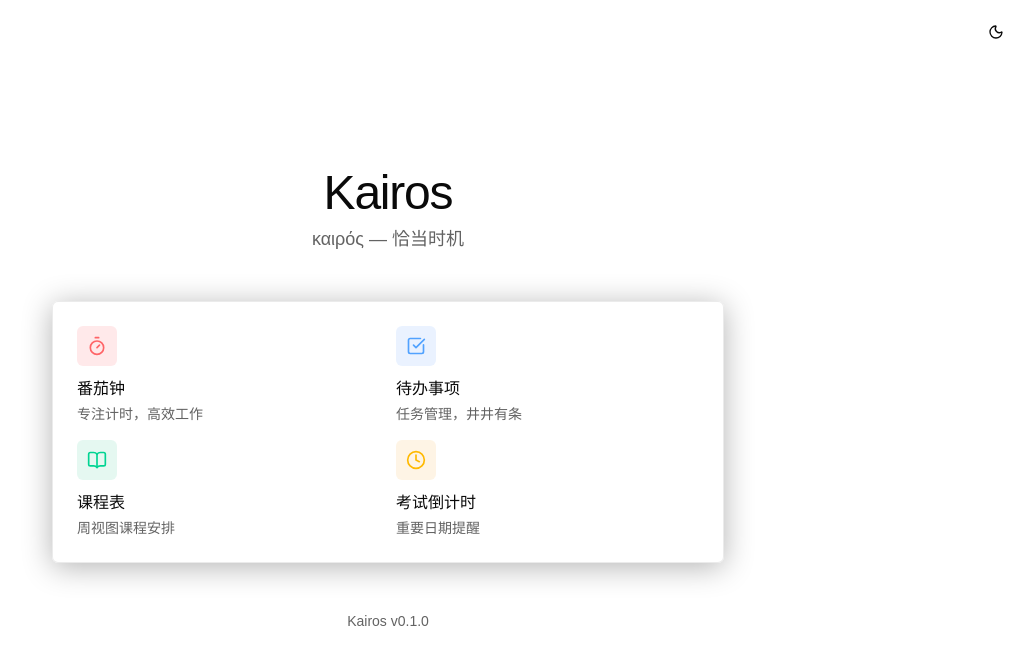
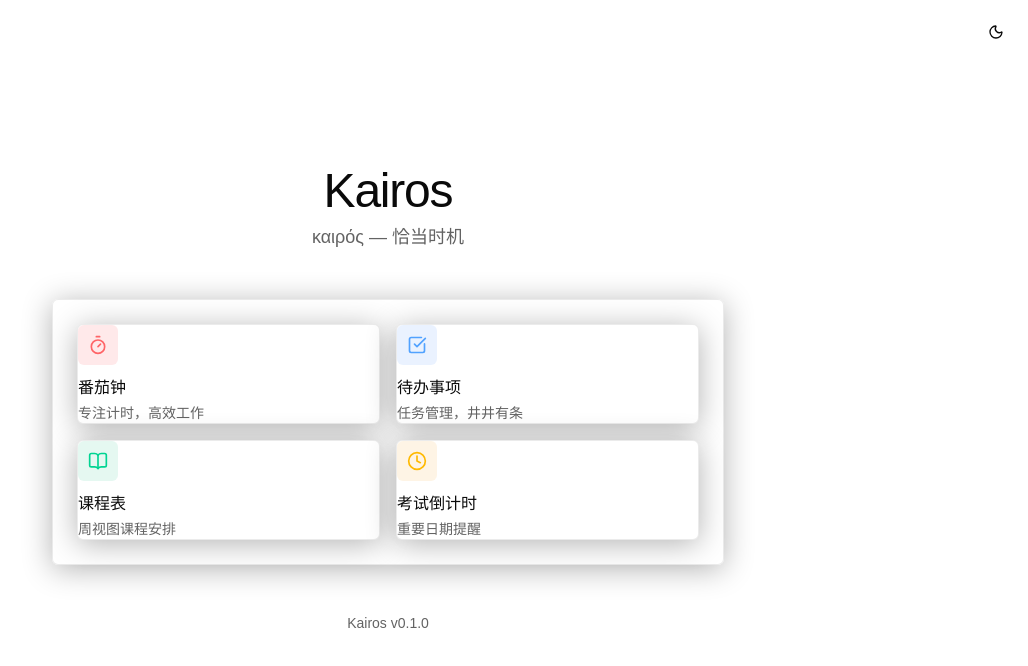
Before and after one commit to LogicShao/Kairos, a React (Vite) app: page / in a window 1280 px wide. Shown: the top 666 px of the page, without its empty margins (252-1280 px from the left). Built offline with nearby package versions, Linux system fonts and the light colour scheme.

Commit message:
fix: improve dark mode card contrast and text readability

```diff
--- a/src/App.tsx
+++ b/src/App.tsx
@@ -67,12 +67,12 @@ function App() {
         </p>
       </div>
 
-      <AcrylicPanel className="p-6 w-full max-w-2xl">
+      <AcrylicPanel className="p-6 w-full max-w-2xl bg-card/95">
         <div className="grid grid-cols-1 sm:grid-cols-2 gap-4">
           {features.map(({ icon: Icon, title, description, color, bgColor }) => (
             <AcrylicPanel
               key={title}
-              className="transition-colors hover:bg-card/60 cursor-pointer border-0 shadow-none"
+              className="transition-colors hover:bg-card/95 cursor-pointer bg-card"
             >
               <CardHeader>
                 <div
--- a/src/index.css
+++ b/src/index.css
@@ -86,7 +86,7 @@
 .dark {
     --background: oklch(0.16 0 0);
     --foreground: oklch(0.92 0 0);
-    --card: oklch(0.2 0 0);
+    --card: oklch(0.24 0 0);
     --card-foreground: oklch(0.92 0 0);
     --popover: oklch(0.22 0 0 / 0.85);
     --popover-foreground: oklch(0.92 0 0);
@@ -95,12 +95,12 @@
     --secondary: oklch(0.24 0 0);
     --secondary-foreground: oklch(0.9 0 0);
     --muted: oklch(0.22 0 0);
-    --muted-foreground: oklch(0.6 0 0);
+    --muted-foreground: oklch(0.72 0 0);
     --accent: oklch(0.25 0 0);
     --accent-foreground: oklch(0.92 0 0);
     --destructive: oklch(0.55 0.2 20);
-    --border: oklch(1 0 0 / 0.08);
-    --input: oklch(1 0 0 / 0.12);
+    --border: oklch(1 0 0 / 0.12);
+    --input: oklch(1 0 0 / 0.14);
     --ring: oklch(0.58 0.18 252);
     --sidebar: var(--background);
     --sidebar-foreground: var(--foreground);
```
